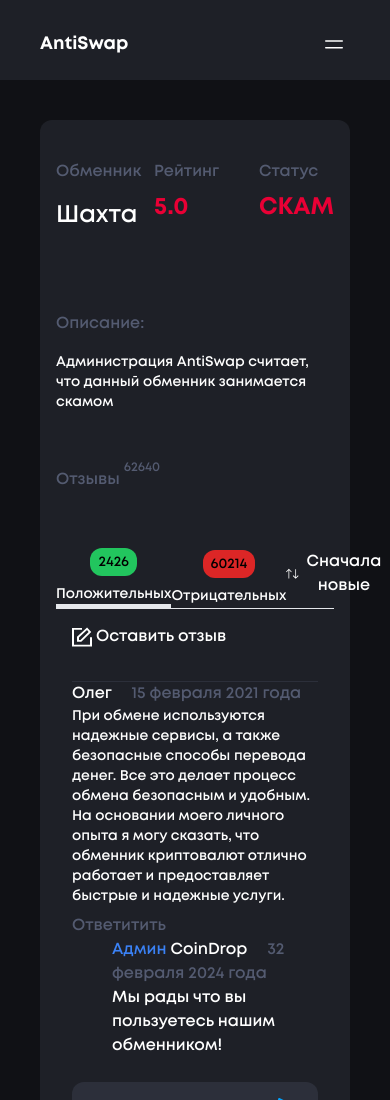
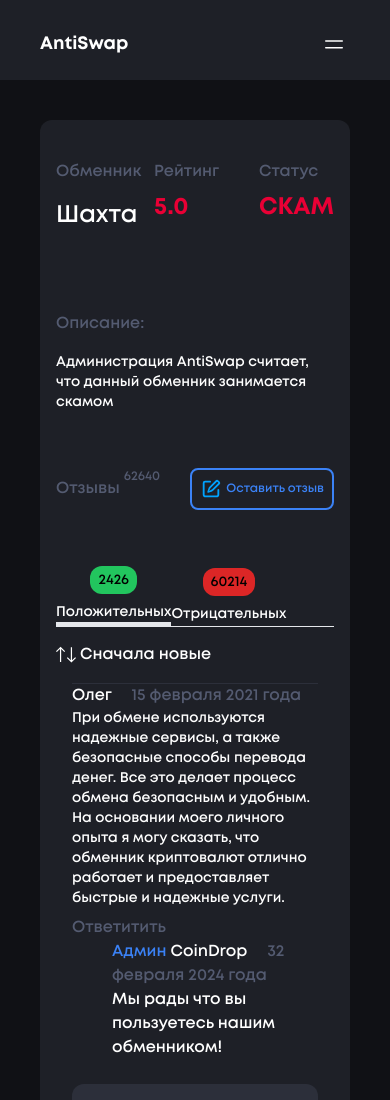
Before and after one commit to vadimvalov/cyberexchanger, a website built with Vite: page exchange.html in a window 390 px wide. Shown: the top 1100 px of the page. Built offline with nearby package versions, Linux system fonts and the light colour scheme.

Commit message:
сбилдил

```diff
--- a/exchange.html
+++ b/exchange.html
@@ -144,7 +144,7 @@
               <h3 class="lg:text-xl text-[#545B71] flex gap-1">Отзывы <p
                   class="flex justify-start items-start mt-[-10px] text-[0.8rem]">62640</p>
               </h3>
-              <button class="hidden md:flex gap-1 border-blue-500 border-2 p-2 rounded-lg text-sm text-blue-500 hover:text-blue-700 flex items-center" onclick="showModal()">
+              <button class="md:flex gap-1 border-blue-500 border-2 p-2 rounded-lg text-xs md:text-sm text-blue-500 hover:text-blue-700 flex items-center" onclick="showModal()">
                   <!-- Uploaded to: SVG Repo, www.svgrepo.com, Generator: SVG Repo Mixer Tools -->
                 <svg width="22" height="22" viewBox="0 0 24 24" fill="none" xmlns="http://www.w3.org/2000/svg">
                   <g id="SVGRepo_bgCarrier" stroke-width="0"></g>
@@ -156,7 +156,7 @@
                   Оставить отзыв
                 </button>
             </div>
-            <div class="flex items-center border-b pt-2"> <!-- SOLID BORDER -->
+            <div class="flex items-center border-b pt-2">
               <ul class="flex items-center lg:gap-10">
                 <li>
                   <button
@@ -176,7 +176,7 @@
                   </button>
                 </li>
               </ul>
-              <div class="ml-auto flex-col gap-1">
+              <div class="ml-auto flex-col gap-1 hidden md:block">
                 <button id="new" class="gap-1 hover:text-blue-500 flex items-center" onclick="sortReviews('newFirst')">
                   <svg fill="#FFFFFF" width="20px" height="20px" viewBox="0 0 1920 1920"
                     xmlns="http://www.w3.org/2000/svg">
@@ -198,21 +198,23 @@
 
               </div>
             </div>
-            <button class="md:hidden p-4 gap-1 hover:text-blue-500 flex items-center" onclick="showModal()">
-                  <!-- Uploaded to: SVG Repo, www.svgrepo.com, Generator: SVG Repo Mixer Tools -->
-                  <svg class="text-blue-500" width="20px" height="20px" viewBox="0 -0.5 21 21" version="1.1"
-                    xmlns="http://www.w3.org/2000/svg" xmlns:xlink="http://www.w3.org/1999/xlink">
-                    <g id="Page-1" stroke="none" stroke-width="1" fill="none" fill-rule="evenodd">
-                      <g id="Dribbble-Light-Preview" transform="translate(-419.000000, -359.000000)" fill="#FFFFFF">
-                        <g id="icons" transform="translate(56.000000, 160.000000)">
-                          <path
-                            d="M384,209.210475 L384,219 L363,219 L363,199.42095 L373.5,199.42095 L373.5,201.378855 L365.1,201.378855 L365.1,217.042095 L381.9,217.042095 L381.9,209.210475 L384,209.210475 Z M370.35,209.51395 L378.7731,201.64513 L380.4048,203.643172 L371.88195,212.147332 L370.35,212.147332 L370.35,209.51395 Z M368.25,214.105237 L372.7818,214.105237 L383.18415,203.64513 L378.8298,199 L368.25,208.687714 L368.25,214.105237 Z"
-                            id="edit_cover-[#1481]"></path>
-                        </g>
-                      </g>
-                    </g>
+            <button id="new" class=" md:hidden pt-4 gap-1 hover:text-blue-500 flex items-center" onclick="sortReviews('newFirst')">
+                  <svg fill="#FFFFFF" width="20px" height="20px" viewBox="0 0 1920 1920"
+                    xmlns="http://www.w3.org/2000/svg">
+                    <path
+                      d="M1539.045 215.441v1249.74l299.206-299.206L1920 1247.84l-438.966 438.966-438.85-438.966 81.864-81.865 299.206 299.206V215.44h115.791ZM438.966 160l438.967 439.082-81.865 81.749-299.206-299.206v1249.74H381.186V381.625L81.981 680.831 0 599.082 438.966 160Z"
+                      fill-rule="evenodd" />
                   </svg>
-                  Оставить отзыв
+                  Сначала новые
+                </button>
+                <button id="old" class="gap-1 hidden hover:text-blue-500 flex items-center" onclick="sortReviews('oldFirst')">
+                  <svg fill="#FFFFFF" width="20px" height="20px" viewBox="0 0 1920 1920"
+                    xmlns="http://www.w3.org/2000/svg">
+                    <path
+                      d="M1539.045 215.441v1249.74l299.206-299.206L1920 1247.84l-438.966 438.966-438.85-438.966 81.864-81.865 299.206 299.206V215.44h115.791ZM438.966 160l438.967 439.082-81.865 81.749-299.206-299.206v1249.74H381.186V381.625L81.981 680.831 0 599.082 438.966 160Z"
+                      fill-rule="evenodd" />
+                  </svg>
+                  Сначала старые
                 </button>
             <div id="reviews"> <!-- отзыв -->
               <div class="m-4 review border-t-[1px] border-[#2C2F3A]" data-date="2021-02-15">
--- a/index.html
+++ b/index.html
@@ -12,7 +12,7 @@
   <style>
   </style>
 </head>
-<header class="h-20 max-w-screen bg-[#1E2027] pt-[28px]"> <!--лого ниже чем надо-->
+<header class="h-20 max-w-screen bg-[#1E2027] pt-[28px]">
   <div class="flex justify-start items-center px-10 md:px-0">
     <a href="" class="text-white text-lg font-extrabold mr-3 lg:text-2xl md:mr-14 md:ml-20">AntiSwap</a>
     <div class="md:hidden ml-auto flex flex-col items-center">
@@ -753,7 +753,7 @@
             </div>
           </div>
           <div id="mobile_trade_table" class="mb-10 hidden">
-            <!--Карточки Курсы Обмена (Mobile) баг Город Москва на md (1024) не center-->
+            <!--Карточки Курсы Обмена-->
             <div class="rounded-xl bg-[#1E2027] md:h-full">
               <div class="flex justify-between items-center text-white flex-col md:flex-row">
                 <h1 class="mr-3 px-2 pb-4 pt-10 text-xl font-extrabold text-white">Курсы обмена</h1>
@@ -1239,7 +1239,7 @@
             <div class="rounded-xl bg-[#1E2027] text-white">
               <div class="flex flex-col md:flex-row">
                 <div class="p-10 hidden md:block"> <!--Текст-->
-                  <h1 class="mb-2 text-xl font-bold ">AntiSwap</h1>
+                  <h1 class="mb-6 text-4xl font-bold ">AntiSwap</h1>
                   <p class="mb-8">
                     Сервис анализирующий прозрачность и безопасность <br />
                     обменников благодаря отзывам пользователей
@@ -1604,11 +1604,7 @@
     <h2 class="text-white font-bold flex justify-center m-16 mt-[1px]">О нас</h2>
     <div class="text-white flex mb-10 justify-center">
       <h2 class="mr-5">AntiSwap@gmail.com</h2>
-      <svg width="31" height="27" viewBox="0 0 31 27" fill="none" xmlns="http://www.w3.org/2000/svg">
-        <path
-          d="M28.4834 0.798923L1.01884 11.4068C-0.0863836 11.9008 -0.4602 12.8901 0.751706 13.427L7.79754 15.6697L24.8335 5.12429C25.7637 4.46227 26.7159 4.6388 25.8965 5.36706L11.2649 18.6361L10.8053 24.2516C11.231 25.1186 12.0105 25.1226 12.5077 24.6917L16.5558 20.8552L23.4887 26.0551C25.0989 27.0099 25.9751 26.3937 26.3215 24.6437L30.8689 3.07687C31.3411 0.922724 30.5359 -0.0264154 28.4834 0.798923Z"
-          fill="white" />
-      </svg>
+      <svg width="31" height="27" viewBox="0 0 31 27" fill="none" xmlns="http://www.w3.org/2000/svg"><path d="M28.4834 0.798923L1.01884 11.4068C-0.0863836 11.9008 -0.4602 12.8901 0.751706 13.427L7.79754 15.6697L24.8335 5.12429C25.7637 4.46227 26.7159 4.6388 25.8965 5.36706L11.2649 18.6361L10.8053 24.2516C11.231 25.1186 12.0105 25.1226 12.5077 24.6917L16.5558 20.8552L23.4887 26.0551C25.0989 27.0099 25.9751 26.3937 26.3215 24.6437L30.8689 3.07687C31.3411 0.922724 30.5359 -0.0264154 28.4834 0.798923Z" fill="white" /></svg>
     </div>
     <div class="h-[1px] bg-[#545B71]"></div> <!--разделитель-->
     <div class="flex justify-between">
@@ -1713,7 +1709,6 @@
   });
 
 </script>
-<script src="https://cdnjs.cloudflare.com/ajax/libs/flowbite/1.6.5/flowbite.min.js"> //flowbitejs либа для модалок
 </script>
 <script>
 
@@ -1737,7 +1732,6 @@
   });
 
 </script>
-
 <script> // модалка
   const extendButton = document.getElementById("extend-country-list");
   const countryList = document.getElementById("country-list");
@@ -1842,5 +1836,4 @@
     });
   }
 </script>
-
 </html>
```
